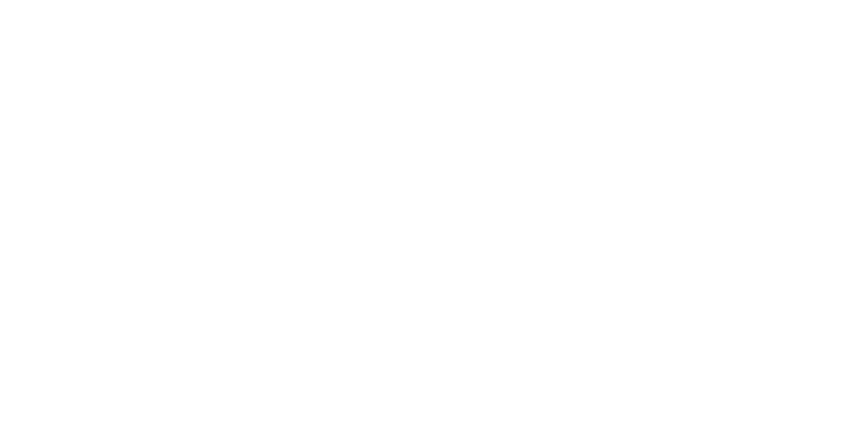
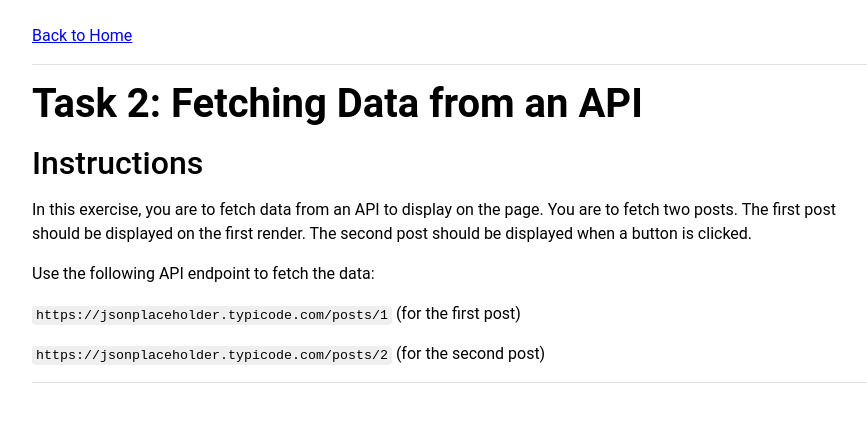
Before and after one commit to kyberrty/KyberlifeInterviewReactjs2, a React (Vite) app: page /task2 in a window 1280 px wide. Before the commit this address had no page. Shown: the top 422 px of the page, without its empty margins (182-1049 px from the left). Built offline with nearby package versions, Linux system fonts and the light colour scheme.

Commit message:
Add task 2

```diff
--- a/src/Home.tsx
+++ b/src/Home.tsx
@@ -26,7 +26,7 @@
         <ListItem>
           <Link to='/task2'>
             <Typography>
-              Task 2:
+              Task 2: Data fetching
             </Typography>
           </Link>
         </ListItem>
--- a/src/main.tsx
+++ b/src/main.tsx
@@ -4,6 +4,7 @@
 import { createTheme, ThemeProvider } from '@mui/material'
 import Home from './Home'
 import Task1 from './task1/Task1'
+import Task2 from './task2/Task2'
 import './main.css'
 
 const theme = createTheme({
@@ -27,6 +28,7 @@
         <Routes>
           <Route path='/' element={<Home />}></Route>
           <Route path='/task1' element={<Task1 />}></Route>
+          <Route path='/task2' element={<Task2 />}></Route>
         </Routes>
       </BrowserRouter>
     </ThemeProvider>
--- a/src/task1/Task1.tsx
+++ b/src/task1/Task1.tsx
@@ -39,21 +39,7 @@
   return (
     <Layout>
       <Stack spacing={2}>
-        <Typography variant='h1'>
-          Task 1: List Filtering
-        </Typography>
-        <Typography variant='h2'>
-          Instructions
-        </Typography>
-        <Typography>
-          You are given a list of items (see <code>data</code>). You are to create a search bar
-          that filters the list of items based on the search query. The search should match
-          any part of the item based on a simple, case-insensitive sub-string match.
-        </Typography>
-        <Typography>
-          Implement the search functionality in the Textbox below. Render the list of items below
-          the Textbox as required.
-        </Typography>
+        <TaskDescription />
         <Divider />
         {/* IMPLEMENT JSX HERE (BEGIN) */}
         <TextField
@@ -67,4 +53,26 @@
   )
 }
 
+const TaskDescription = () => {
+  return (
+    <>
+      <Typography variant='h1'>
+        Task 1: List Filtering
+      </Typography>
+      <Typography variant='h2'>
+        Instructions
+      </Typography>
+      <Typography>
+        You are given a list of items (see <code>data</code>). You are to create a search bar
+        that filters the list of items based on the search query. The search should match
+        any part of the item based on a simple, case-insensitive sub-string match.
+      </Typography>
+      <Typography>
+        Implement the search functionality in the Textbox below. Render the list of items below
+        the Textbox as required.
+      </Typography>
+    </>
+  )
+}
+
 export default Task1
--- /dev/null
+++ b/src/task2/Task2.tsx
@@ -0,0 +1,45 @@
+import { Divider, Stack, Typography } from "@mui/material"
+import Layout from "../Layout"
+
+const Task2 = () => {
+  return (
+    <Layout>
+      <Stack spacing={2}>
+        <TaskDescription />
+        <Divider />
+        {/* IMPLEMENT JSX HERE (BEGIN) */}
+        {/* IMPLEMENT JSX HERE (END) */}
+      </Stack>
+    </Layout>
+  )
+}
+
+const TaskDescription = () => {
+  return (
+    <>
+      <Typography variant='h1'>
+        Task 2: Fetching Data from an API
+      </Typography>
+      <Typography variant='h2'>
+        Instructions
+      </Typography>
+      <Typography>
+        In this exercise, you are to fetch data from an API to display on the
+        page. You are to fetch two posts. The first post should be displayed
+        on the first render. The second post should be displayed when a button
+        is clicked.
+      </Typography>
+      <Typography>
+        Use the following API endpoint to fetch the data:
+      </Typography>
+      <Typography>
+        <code>https://jsonplaceholder.typicode.com/posts/1</code> (for the first post)
+      </Typography>
+      <Typography>
+        <code>https://jsonplaceholder.typicode.com/posts/2</code> (for the second post)
+      </Typography>
+    </>
+  )
+}
+
+export default Task2
```
